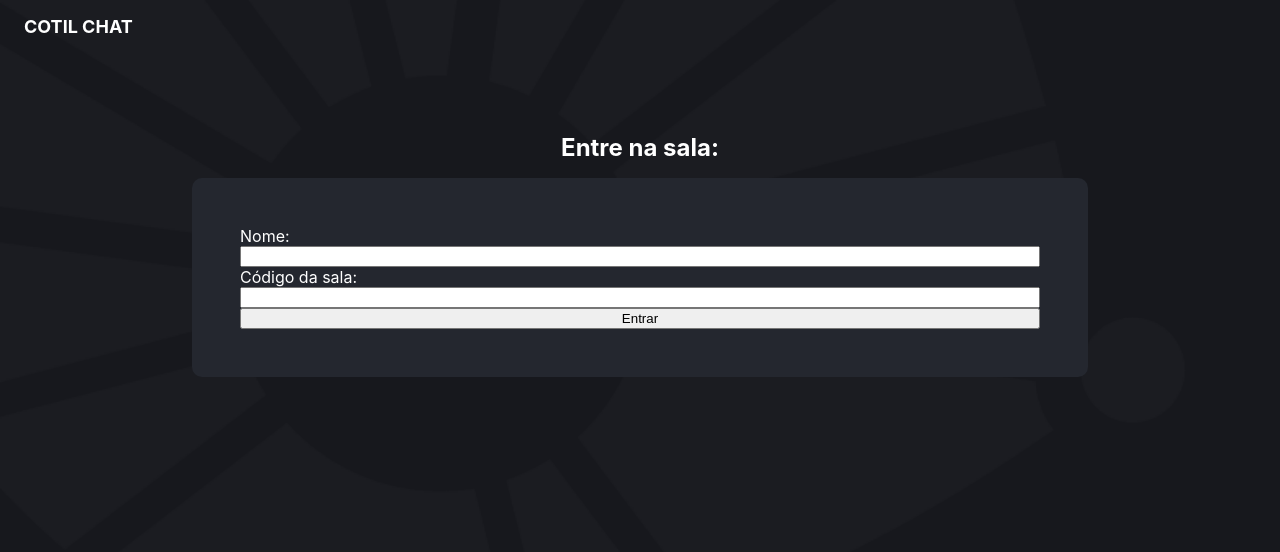
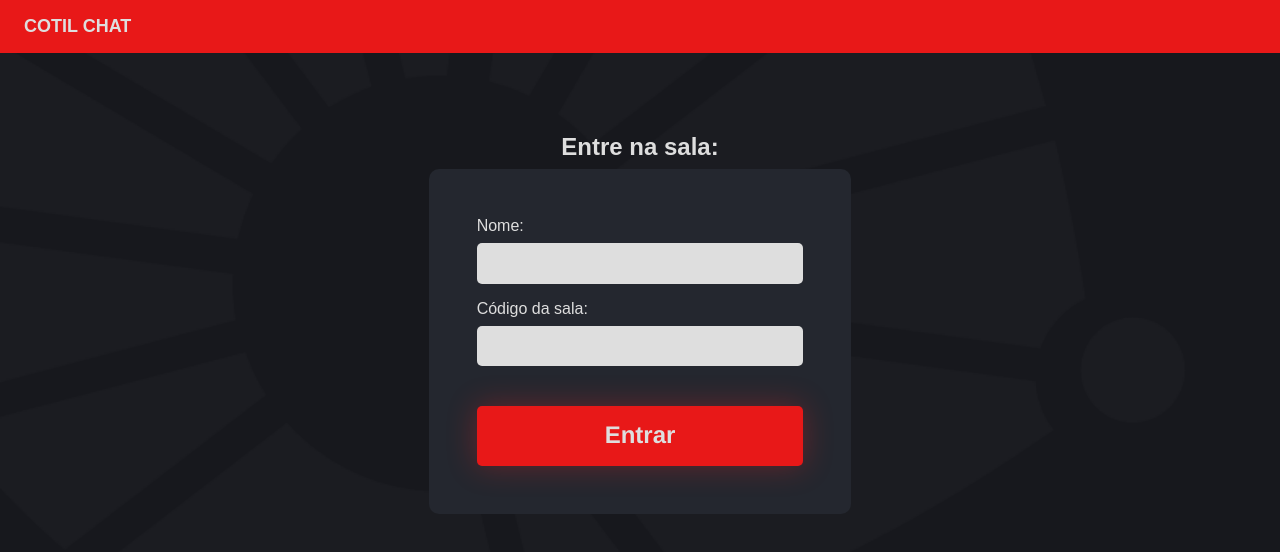
Before and after one commit to guiguat/cotil-chat, a React (Create React App) app in the folder client/: page / in a window 1280 px wide. Shown: the top 552 px of the page. Built offline with nearby package versions, Linux system fonts and the light colour scheme.

Commit message:
style join ui

```diff
--- a/client/src/Pages/Join/index.tsx
+++ b/client/src/Pages/Join/index.tsx
@@ -16,7 +16,7 @@ const Join: React.FC = () => {
           <input id="name"/>
           <label htmlFor="room">Código da sala:</label>
           <input id="room"/>
-          <button type="submit" className="btn-join">Entrar</button>
+          <button type="submit" id="btn-join">Entrar</button>
       </form>
     </div>
   </>
--- a/client/src/index.css
+++ b/client/src/index.css
@@ -1,12 +1,12 @@
 :root{
-  --white: #ffffff;
+  --red: #E81818;
+  --white:#DEDEDE
 }
+@import url('https://fonts.googleapis.com/css2?family=Ubuntu:wght@400;500;700&display=swap');
+
 body {
   margin: 0;
-  font-family: -apple-system, BlinkMacSystemFont, 'Segoe UI', 'Roboto', 'Oxygen',
-    'Ubuntu', 'Cantarell', 'Fira Sans', 'Droid Sans', 'Helvetica Neue',
-    sans-serif;
-  -webkit-font-smoothing: antialiased;
+  font-family: 'Ubuntu', sans-serif;
   -moz-osx-font-smoothing: grayscale;
 }
 
@@ -14,6 +14,9 @@ h2{
   margin:0;
   text-align: center;
   margin-top: 5rem;
+}
+h2, label{
+  color: var(--white)
 }
 
 *{
@@ -40,14 +43,41 @@ h2{
 .join-form{
   background-color: #24272F;
   padding: 3rem;
-  margin: 1rem 12rem;
+  margin: .5rem auto;
   display: flex;
   flex-direction: column;
   border-radius: 10px;
 }
 
+#name, #room{
+  padding: .8rem 1rem;
+  margin: .5rem 0rem 1rem 0rem;
+  background-color: #DEDEDE;
+  border: none;
+  border-radius: 5px;
+}
+#name:focus, #room:focus{
+  background-color: #F3F3F3;
+  outline: none;
+}
+
+#btn-join{
+  background-color: var(--red);
+  outline: none;
+  border: none;
+  border-radius: 5px;
+  padding: 1rem 8rem;
+  color: var(--white);
+  cursor: pointer;
+  box-shadow: 0px 0px 30px rgba(255, 38, 38, 0.3);
+  font-size: 24px;
+  font-weight: 700;
+  text-rendering: geometricPrecision;
+  margin-top: 1.5rem;
+}
+
 html, body, #root, #root>div {
-  height: 100%;
+  height: 100%!important;
   margin: 0;
 }
 
@@ -55,3 +85,9 @@ code {
   font-family: source-code-pro, Menlo, Monaco, Consolas, 'Courier New',
     monospace;
 }
+
+@media only screen and (max-width: 482px) {
+  #btn-join{
+    padding: 1rem 2rem;
+  }
+}
```
